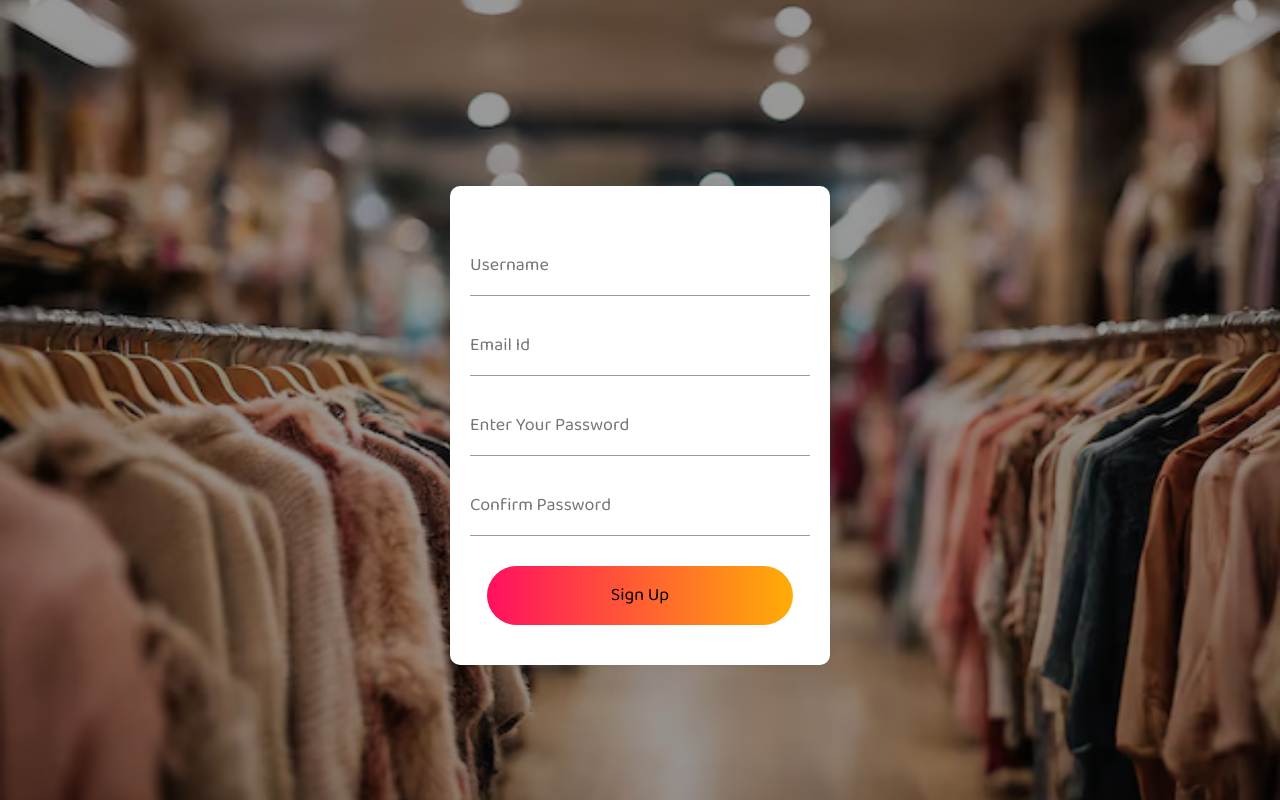
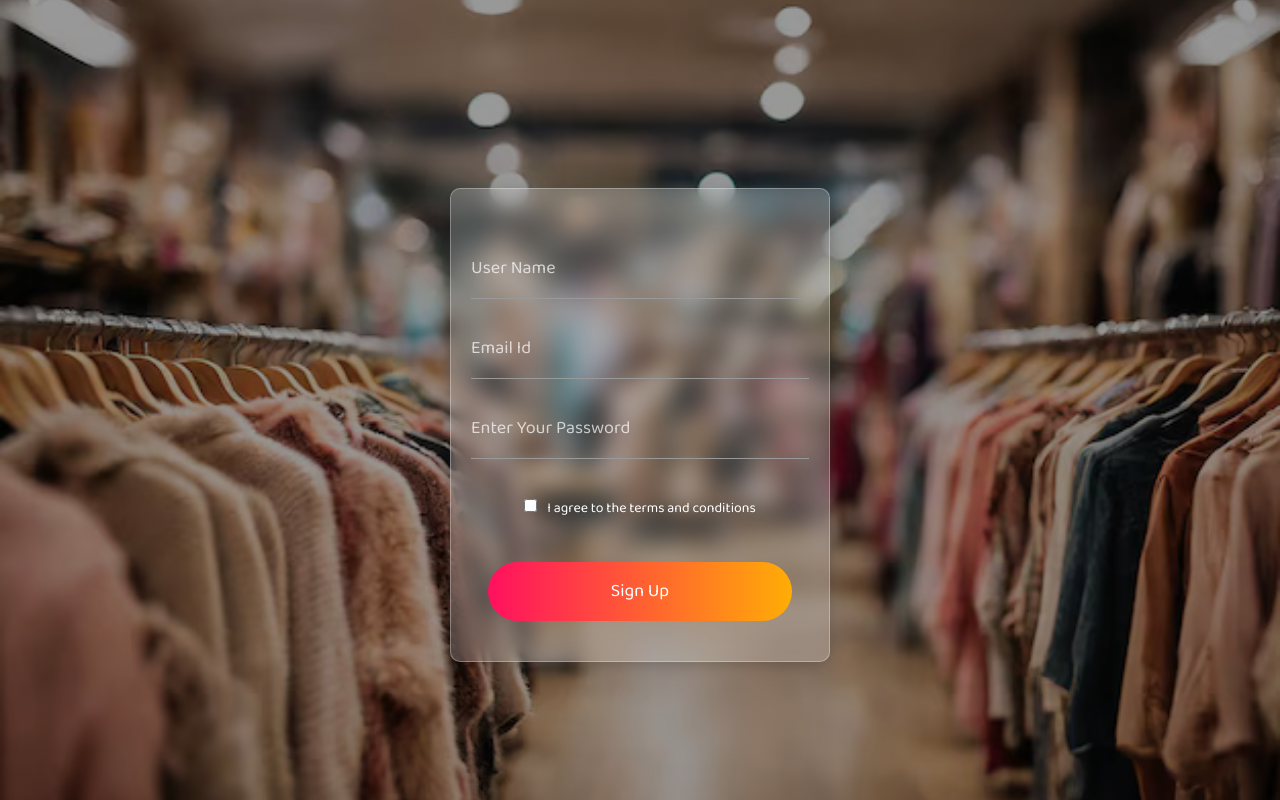
Before and after one commit to Preeti-Bhat6101/Vanquishers, a Flask app: page /signup in a window 1280 px wide. Run offline with Flask 3, Linux system fonts and the light colour scheme.

Commit message:
glassy white

```diff
--- a/static/styles/style.css
+++ b/static/styles/style.css
@@ -14,6 +14,7 @@ body, html {
     height: 100vh;
     width: 100%;
     background-image: linear-gradient(rgba(0,0,0,0.4),rgba(0,0,0,0.4)),url(/static/backg1.png);
+    /* background-image: linear-gradient(rgba(0,0,0,0.4),rgba(0,0,0,0.4)),url(backg1.png); */
     background-position: center;
     background-size: cover;
     display: flex;
@@ -24,13 +25,15 @@ body, html {
 .form-box {
     width: 90%;
     max-width: 380px;
-    background: #fff;
+    background: rgba(255, 255, 255, 0.2); /* Transparent white for glass effect */
     padding: 20px;
     overflow: hidden;
     border-radius: 10px;
-    box-shadow: 0 0 10px rgba(0, 0, 0, 0.1);
+    box-shadow: 0 4px 15px rgba(0, 0, 0, 0.2); /* Stronger shadow for glass effect */
+    backdrop-filter: blur(10px); /* Background blur for glassmorphism */
     text-align: center;
     margin-top: 50px;  /* Ensure there's space above the form */
+    border: 1px solid rgba(255, 255, 255, 0.3); /* Subtle border for glass effect */
 }
 
 .button-box {
@@ -58,7 +61,7 @@ body, html {
     position: absolute;
     width: 100%;
     height: 100%;
-    background: linear-gradient(to right, #ff105f,#ffad06);
+    background: linear-gradient(to right, #ff105f,#ffad06); /* Orange gradient */
     border-radius: 30px;
     transition: .5s;
     z-index: 0;
@@ -79,6 +82,12 @@ body, html {
     outline: none;
     background: transparent;
     font-size: 18px;
+    color: white; /* Make input text white */
+}
+
+.input-field::placeholder {
+    color: white; /* Change placeholder text to white */
+    opacity: 0.7; /* Optional: Adjust opacity for better visibility */
 }
 
 .submit-btn {
@@ -86,11 +95,12 @@ body, html {
     padding: 15px;
     cursor: pointer;
     margin: 20px auto;
-    background: linear-gradient(to right, #ff105f, #ffad06);
+    background: linear-gradient(to right, #ff105f, #ffad06); /* Orange gradient for submit button */
     border: 0;
     outline: none;
     border-radius: 30px;
     font-size: 18px;
+    color: white; /* Ensure the button text is white */
 }
 
 .check-box {
@@ -98,7 +108,7 @@ body, html {
 }
 
 span {
-    color: #777;
+    color: white; /* Change span text to white */
     font-size: 14px;
 }
 
--- a/templates/signup.html
+++ b/templates/signup.html
@@ -4,29 +4,21 @@
     <meta charset="UTF-8">
     <meta name="viewport" content="width=device-width, initial-scale=1.0">
     <title>Sign Up</title>
+    <!-- <link rel="stylesheet" href="sty.css"> -->
     <link rel="stylesheet" href="/static/styles/style.css">
     <link href="https://fonts.googleapis.com/css2?family=Baloo+Bhai+2:wght@400..800&display=swap" rel="stylesheet">
 </head>
 <body>
     <div class="hero">
         <div class="form-box">
-            <form action="/signup" method="post" id="signup" class="input-group">
-                <input type="text" class="input-field" name="username" placeholder="Username" required>
+            <form id="signup" class="input-group">
+                <input type="text" class="input-field" placeholder="User Name" required>
                 <input type="email" class="input-field" placeholder="Email Id" required>
-                <input type="password" class="input-field" name="password" placeholder="Enter Your Password" required>
-                <input type="password" class="input-field" name="confirmation" placeholder="Confirm Password" required>
+                <input type="text" class="input-field" placeholder="Enter Your Password" required>
+                <input type="checkbox" class="check-box"><span>I agree to the terms and conditions</span>
                 <button type="submit" class="submit-btn">Sign Up</button>
             </form>
         </div>
     </div>
-    {% with messages = get_flashed_messages() %}
-  {% if messages %}
-    <ul>
-      {% for message in messages %}
-        <li>{{ message }}</li>
-      {% endfor %}
-    </ul>
-  {% endif %}
-{% endwith %}
 </body>
 </html>
```
Also changed, not shown: templates/login.html (+5 -27 lines).
